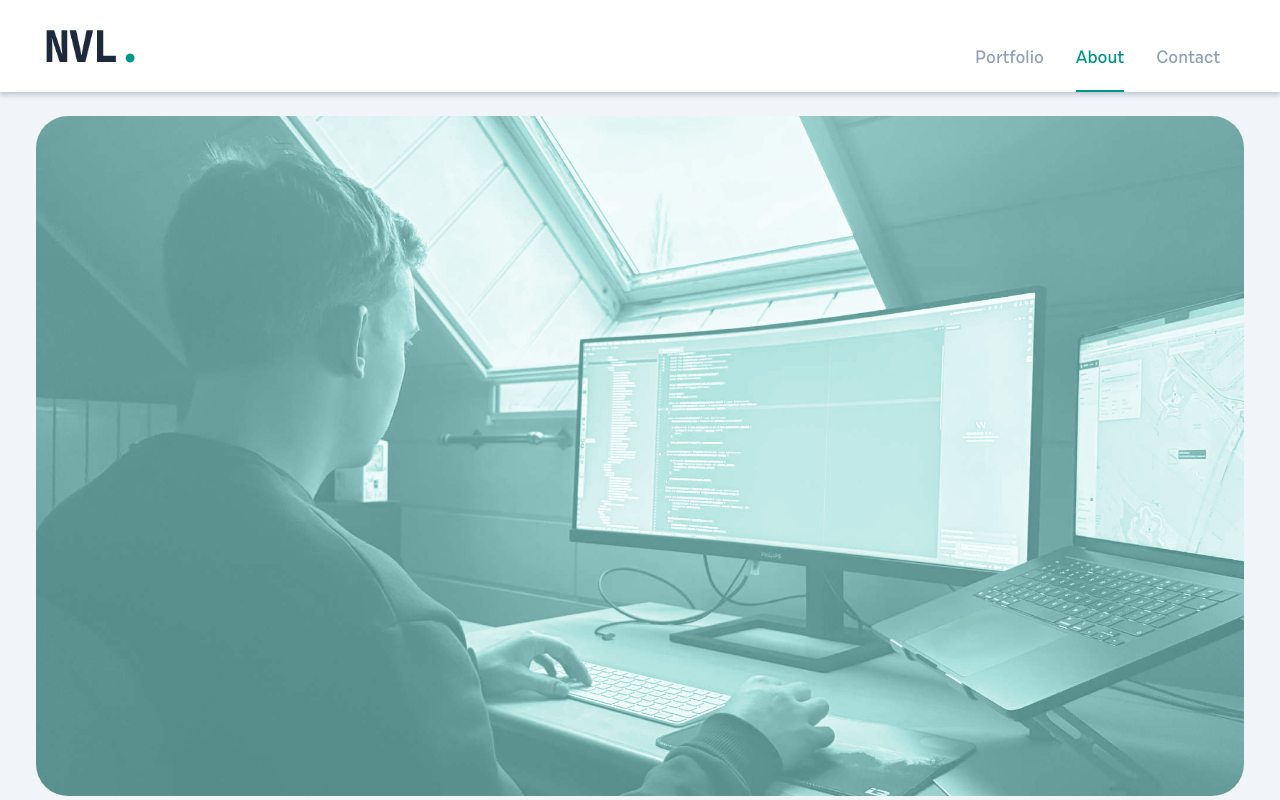
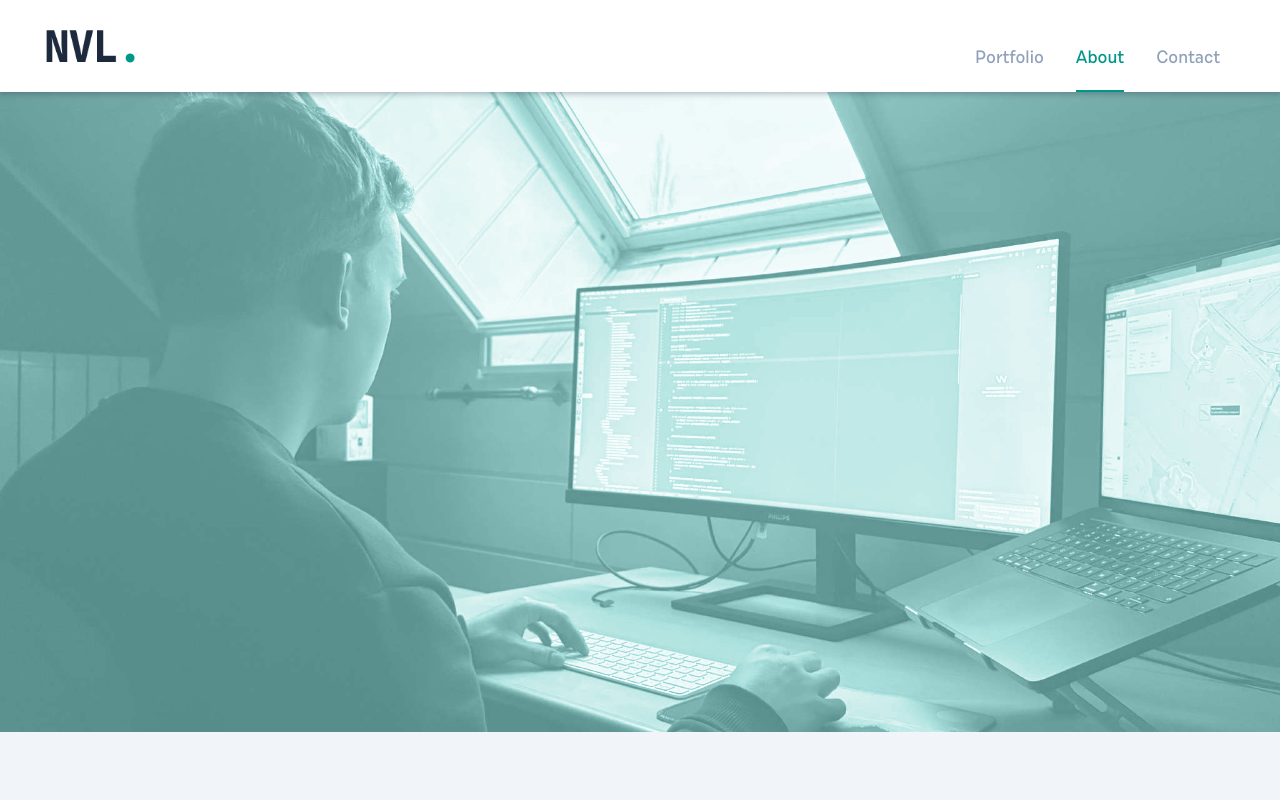
Before and after one commit to nickvldev/nick-vl-portfolio, a Next.js app: page /en/about in a window 1280 px wide. Shown: the top 800 px of the page. Built offline with nearby package versions, Linux system fonts and the light colour scheme.

Commit message:
improved aspect ratio for hero image

```diff
--- a/src/components/about/intro.tsx
+++ b/src/components/about/intro.tsx
@@ -12,8 +12,7 @@ export function Intro({ intro }: IntroProps) {
   const { title, subtitle, introText } = intro;
 
   return (
-    <section className="pt-6">
-      <div className="relative aspect-4/3 sm:aspect-16/10 lg:aspect-video max-h-[85svh] max-w-360 mx-auto overflow-hidden rounded-4xl">
+    <section className="relative aspect-4/3 sm:aspect-3/2 lg:aspect-2/1 2xl:aspect-21/9 min-[160rem]:max-h-[85svh] max-w-640 mx-auto overflow-hidden">
       <Image
         src="/images/about-me-hero.png"
         alt="About me hero"
@@ -23,7 +22,6 @@ export function Intro({ intro }: IntroProps) {
         priority
       />
       <div className="absolute inset-0 bg-teal-600/35 mix-blend-color" />
-      </div>
     </section>
   );
 }
```
Lines whose indentation alone changed are shown as unchanged.
